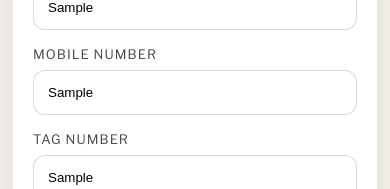
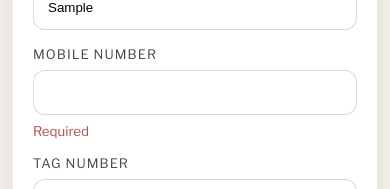
Before and after one commit to melbcoder/royce-valet, a React (Vite) app: page /staff in a window 390 px wide. Both pictures are taken after typing "Sample", "Sample", "Sample", "Sample", "2020-01-15" into the empty fields and a click on the button "Create Vehicle". Shown: the part 318-507 px from the top of the page. Built offline with nearby package versions, Linux system fonts and the light colour scheme; no server answers; the database is empty.

Commit message:
Fix phone field mismatch (mobile → phone)

```diff
--- a/src/pages/Staff.jsx
+++ b/src/pages/Staff.jsx
@@ -35,7 +35,7 @@ function StatusDropdown({value, onChange}){
 }
 
 export default function Staff(){
-  const [form, setForm] = useState({ guestName:'', roomNumber:'', mobile:'', tag:'', departureDate:'', plate:'', make:'', model:'', colour:'', bay:'', notes:'' })
+  const [form, setForm] = useState({ guestName:'', roomNumber:'', phone:'', tag:'', departureDate:'', plate:'', make:'', model:'', colour:'', bay:'', notes:'' })
   const [showAdvanced, setShowAdvanced] = useState(false)
   const [vehicles, setVehicles] = useState([])
   const [errors, setErrors] = useState({})
@@ -98,7 +98,7 @@ export default function Staff(){
     const e = {}
     if(!form.guestName.trim()) e.guestName = 'Required'
     if(!form.roomNumber.trim()) e.roomNumber = 'Required'
-    if(!form.mobile.trim()) e.mobile = 'Required'
+    if(!form.phone.trim()) e.phone = 'Required'
     if(!form.tag.trim()) e.tag = 'Required'
     if(!form.departureDate?.trim()) e.departureDate = 'Required'
     setErrors(e); return Object.keys(e).length === 0
@@ -164,8 +164,8 @@ export default function Staff(){
               {errors.roomNumber && <small style={{color:'#b94b4b'}}>{errors.roomNumber}</small>}
             </div>
             <div className="field"><label>Mobile number</label>
-              <input value={form.mobile} onChange={e=>update('mobile', e.target.value)} />
-              {errors.mobile && <small style={{color:'#b94b4b'}}>{errors.mobile}</small>}
+              <input value={form.phone} onChange={e=>update('mobile', e.target.value)} />
+              {errors.phone && <small style={{color:'#b94b4b'}}>{errors.phone}</small>}
             </div>
             <div className="field"><label>Tag number</label>
               <input value={form.tag} onChange={e=>update('tag', e.target.value)} />
```
Also changed, not shown: 2 other files (tests, documents, lock files or other folders).
